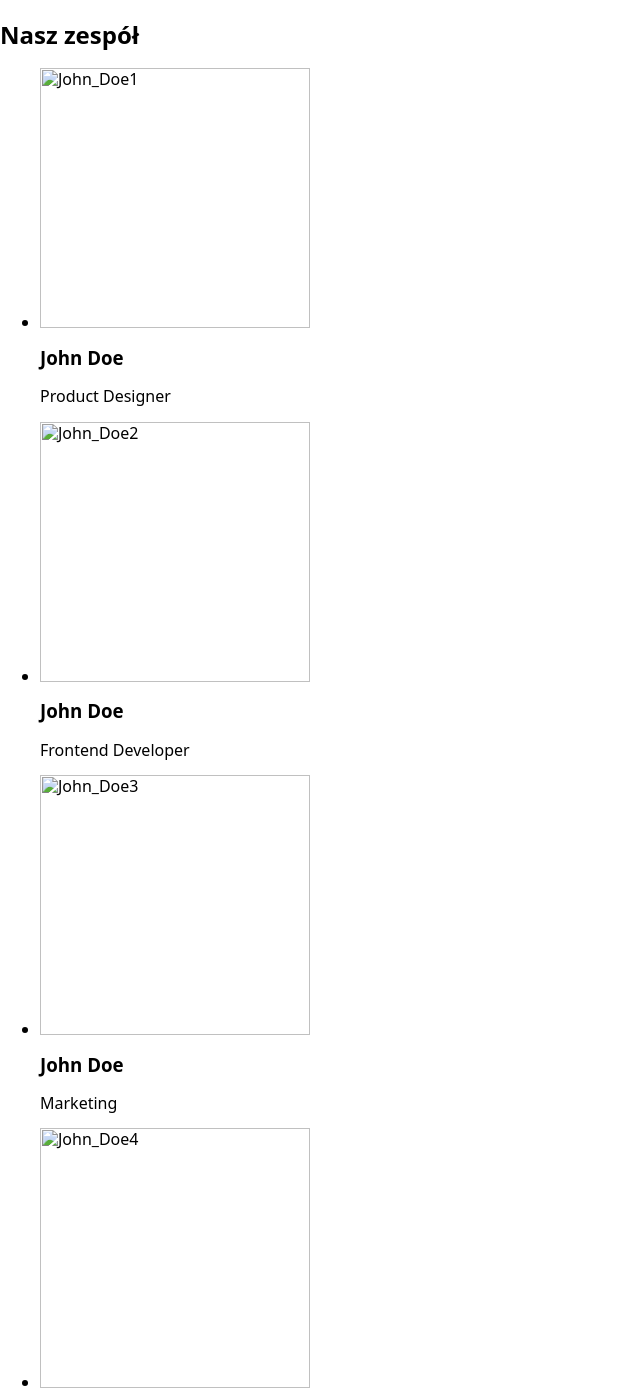
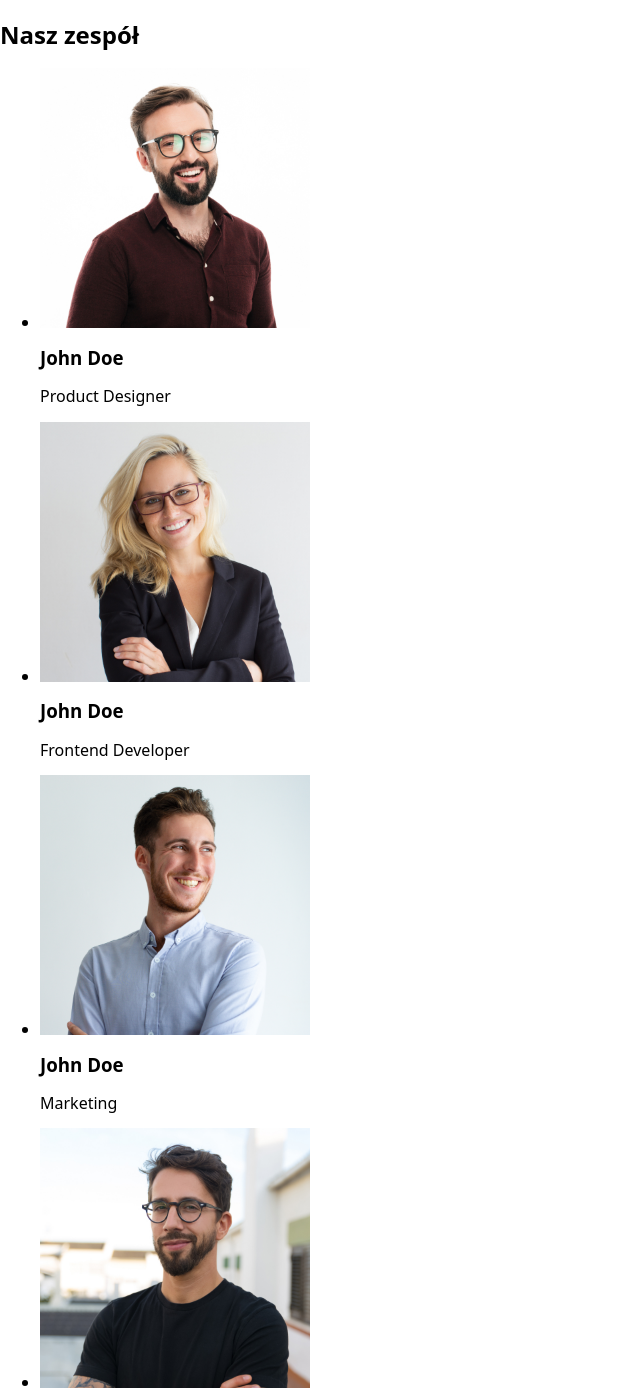
Before and after one commit to adamjed34/goit-markup-hw-02, a plain HTML site: page index.html in a window 1280 px wide. Shown: the part 1468-2859 px from the top of the page, without its empty margins (0-640 px from the left). Drawn offline with nearby package versions, Linux system fonts and the light colour scheme.

Commit message:
update index.html

```diff
--- a/index.html
+++ b/index.html
@@ -126,7 +126,7 @@
           <li class="team-item">
             <img
               class="team-image"
-              src="images/main/our_team/img1.jpg"
+              src="images/img.jpg"
               alt="John_Doe1"
               width="270"
               height="260"
@@ -137,7 +137,7 @@
           <li class="team-item">
             <img
               class="team-image"
-              src="images/main/our_team/img2.jpg"
+              src="images/img1.jpg"
               alt="John_Doe2"
               width="270"
               height="260"
@@ -148,7 +148,7 @@
           <li class="team-item">
             <img
               class="team-image"
-              src="images/main/our_team/img3.jpg"
+              src="images/img2.jpg"
               alt="John_Doe3"
               width="270"
               height="260"
@@ -159,7 +159,7 @@
           <li class="team-item">
             <img
               class="team-image"
-              src="images/main/our_team/img4.jpg"
+              src="images/img3.jpg"
               alt="John_Doe4"
               width="270"
               height="260"
```
